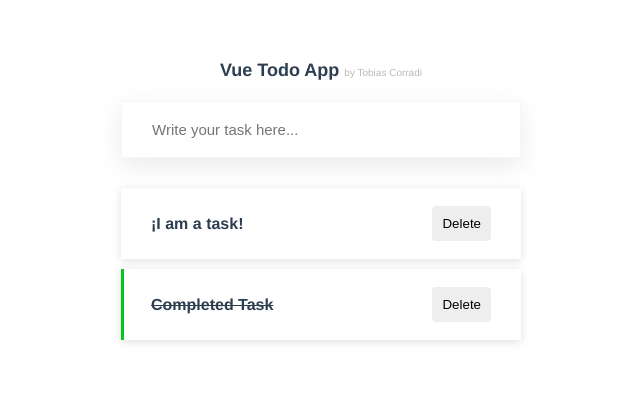
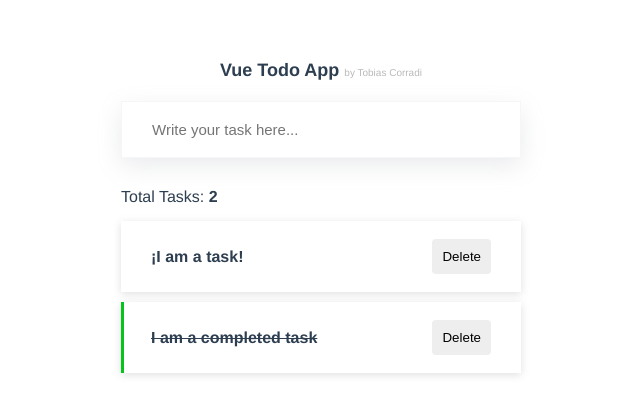
Before and after one commit to tobicorradi/vue-todo-app, a Vue app: page / in a window 1280 px wide. Shown: the top 414 px of the page, without its empty margins (319-959 px from the left). Built offline with nearby package versions, Linux system fonts and the light colour scheme.

Commit message:
"Total tasks" text and no tasks message added

```diff
--- a/src/App.vue
+++ b/src/App.vue
@@ -14,10 +14,19 @@
         </form>
       </div>
       <div class="list">
+        <div class="empty-list" v-if="!todoList.length">
+          <p>There are no tasks</p>
+        </div>
+        <div v-else>
+          <div class="list__total-tasks">
+            <p>
+              Total Tasks: <strong>{{ todoList.length }}</strong>
+            </p>
+          </div>
           <div
             class="list__singleTask"
             v-for="(task, index) in todoList"
-          v-bind:key="task.text"
+            v-bind:key="task.index"
             :class="{ completed: task.isCompleted }"
             @click="task.isCompleted = !task.isCompleted"
           >
@@ -25,6 +34,7 @@
             <button @click="deleteTask(index)" class="delete-button">
               Delete
             </button>
+          </div>
         </div>
       </div>
     </div>
@@ -37,13 +47,14 @@ export default {
   data() {
     return {
       taskText: "",
+      totalTasks: 0,
       todoList: [
         {
           text: "¡I am a task!",
           isCompleted: false,
         },
         {
-          text: "Completed Task",
+          text: "I am a completed task",
           isCompleted: true,
         },
       ],
@@ -52,8 +63,10 @@ export default {
   methods: {
     createTask(e) {
       e.preventDefault();
+      if (this.taskText != "" && this.taskText != null) {
         this.todoList.unshift({ text: this.taskText, isCompleted: false });
         this.taskText = "";
+      }
     },
     deleteTask(index) {
       this.todoList.splice(index, 1);
@@ -138,4 +151,11 @@ button.delete-button {
   border-radius: 4px;
   color: black;
 }
+.empty-list {
+  margin-top: 53px;
+}
+.list__total-tasks {
+  text-align: left;
+  margin-bottom: 15px;
+}
 </style>
```
Lines whose indentation alone changed are shown as unchanged.
